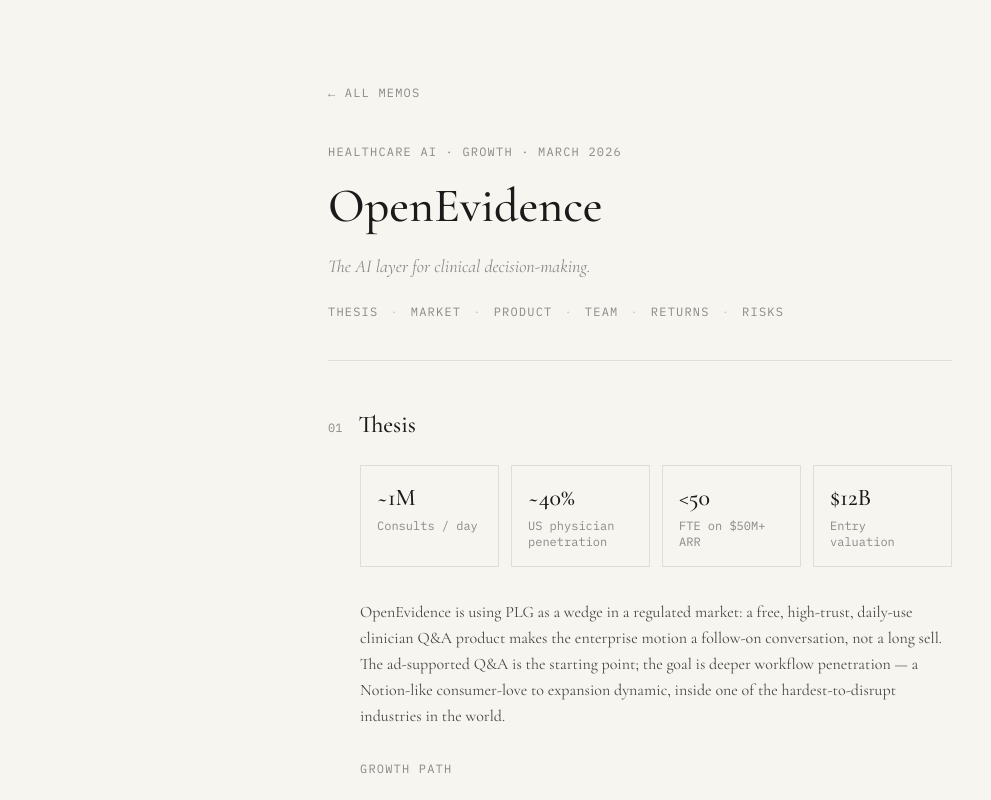
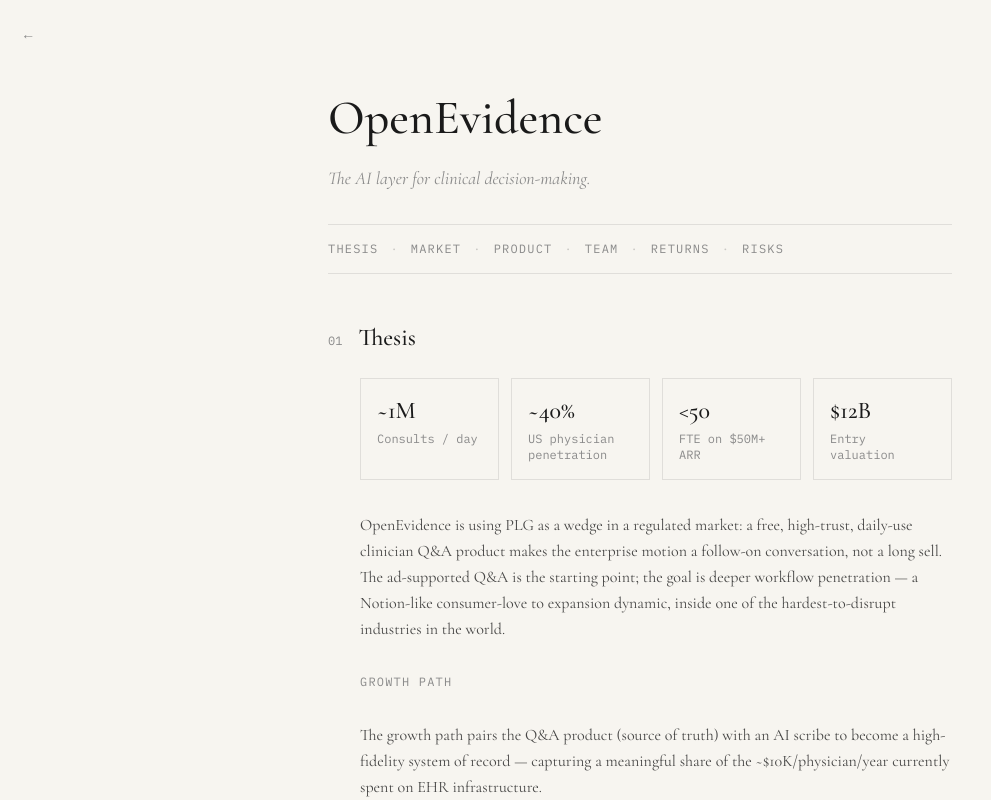
Before and after one commit to piamishra93/memos, a Next.js app: page /memo/open-evidence in a window 1280 px wide. Shown: the top 800 px of the page, without its empty margins (0-991 px from the left). Built offline with nearby package versions, Linux system fonts and the light colour scheme.

Commit message:
back arrow top-left, remove metadata line, divider above nav

```diff
--- a/app/memo/[slug]/page.tsx
+++ b/app/memo/[slug]/page.tsx
@@ -55,19 +55,16 @@
 
   return (
     <main className="max-w-2xl mx-auto px-6 py-20">
-      {/* Back */}
+      {/* Back arrow — fixed top left */}
       <Link
         href="/"
-        className="font-mono text-xs text-muted hover:text-ink transition-colors tracking-widest uppercase"
+        className="fixed top-6 left-6 font-mono text-sm text-muted hover:text-ink transition-colors"
       >
-        ← All memos
+        ←
       </Link>
 
       {/* Header */}
-      <div className="mt-10 mb-6">
-        <p className="font-mono text-xs text-muted tracking-widest uppercase mb-4">
-          {memo.sector} · {memo.stage} · {memo.date}
-        </p>
+      <div className="mt-2 mb-8">
         <h1
           className="font-serif text-5xl font-medium leading-tight mb-4 typewriter cursor"
           style={{ fontFamily: "var(--font-playfair)" }}
@@ -80,24 +77,24 @@
       </div>
 
       {/* Section nav — rich memos only */}
-      {rc && (
-        <nav className="flex flex-wrap items-center gap-x-3 font-mono text-xs tracking-widest uppercase text-muted mb-10">
+      {rc ? (
+        <>
+          <div className="border-t border-ink/10 mb-4" />
+          <nav className="flex flex-wrap items-center gap-x-3 font-mono text-xs tracking-widest uppercase text-muted mb-4">
             {RICH_NAV.map((s, i) => (
               <>
                 {i > 0 && <span key={`dot-${i}`} className="text-ink/20">·</span>}
-              <a
-                key={s.id}
-                href={`#${s.id}`}
-                className="hover:text-ink transition-colors"
-              >
+                <a key={s.id} href={`#${s.id}`} className="hover:text-ink transition-colors">
                   {s.label}
                 </a>
               </>
             ))}
           </nav>
+          <div className="border-t border-ink/10 mb-12" />
+        </>
+      ) : (
+        <div className="border-t border-ink/10 mb-12" />
       )}
-
-      <div className="border-t border-ink/10 mb-12" />
 
       <div className="space-y-16">
         {rc ? (
```
Lines whose indentation alone changed are shown as unchanged.
